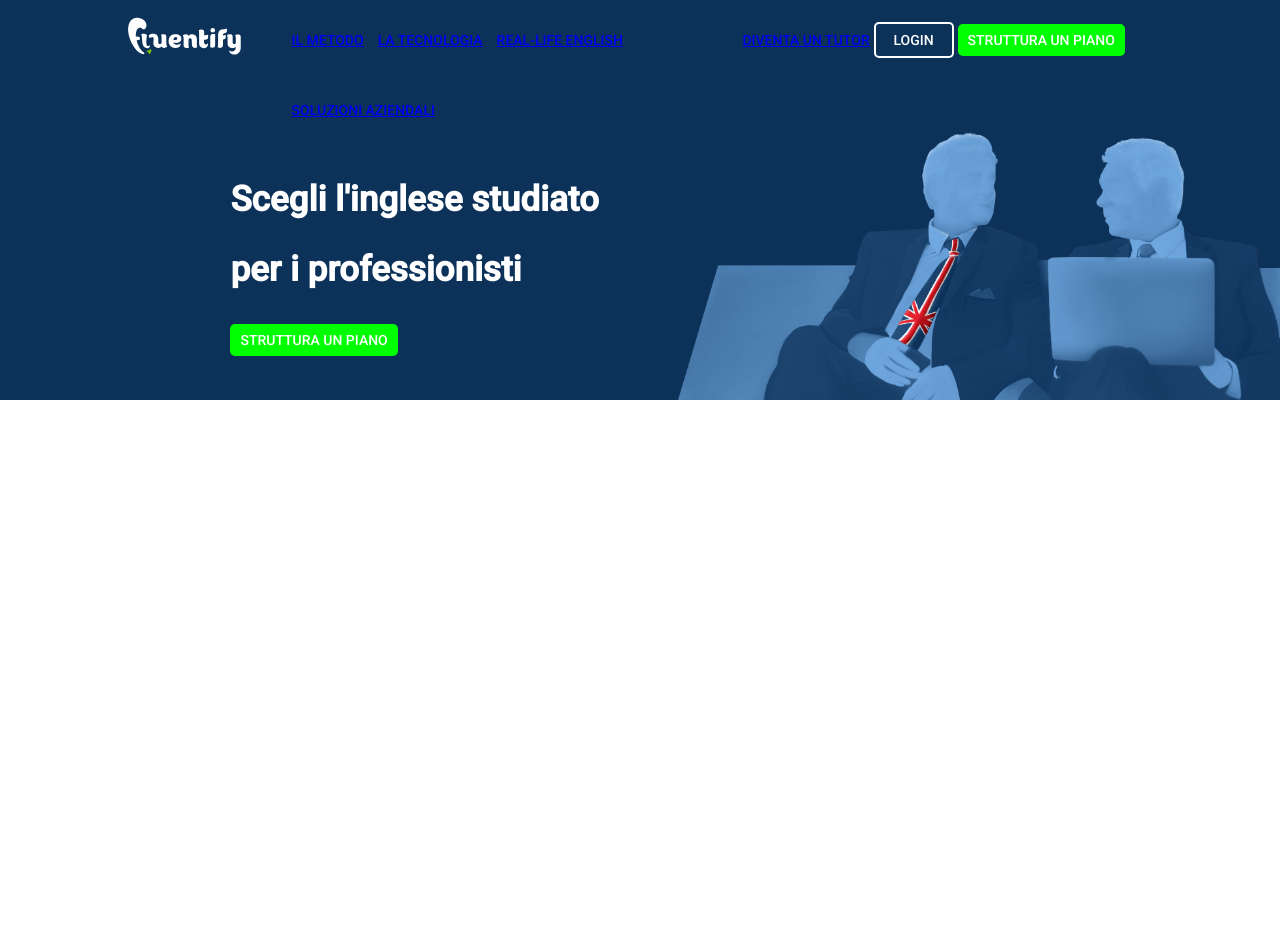
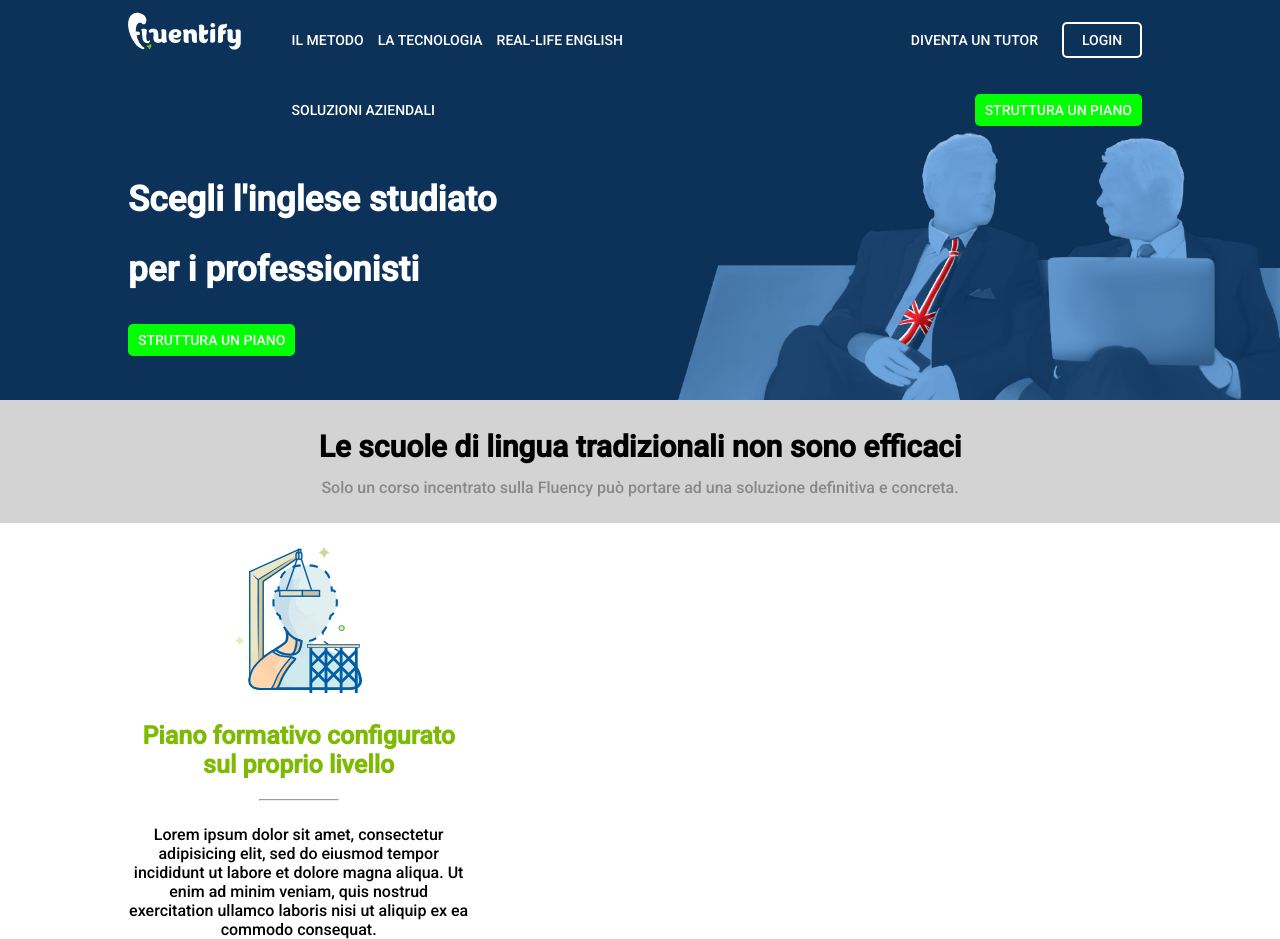
Before and after one commit to TMargherita/htmlcss-fluentify, a plain HTML site: page index.html in a window 1280 px wide. Before the commit the page ends 800 px from the top, so only its background shows below. Drawn offline with Linux system fonts and the light colour scheme.

Commit message:
fine correzione con Samuele

```diff
--- a/css/style.css
+++ b/css/style.css
@@ -19,15 +19,15 @@ header {
   margin: auto;
 }
 
+clearfix::after {
+  content:"";
+  display: table;
+  clear: both;
+}
+
 body {
   font-family: 'Roboto', sans-serif;
   font-size: 16px;
-}
-
-.header-top::after {
-  content:"";
-  display: table;
-  clear: both;
 }
 
 /*navigazione sx*/
@@ -43,40 +43,44 @@ body {
 
 .header-top-logo img {
   vertical-align: middle;
+  margin-bottom: 10px;
+}
+
+.header-top li a {
+  color: #fff;
+  list-style: none;
+  text-decoration: none;
+  text-transform: uppercase;
 }
 
 .header-nav-left {
   float: left;
   width: 45%;
   padding-top: 5px;
-  list-style: none;
   }
 
-.header-nav-left li {
+.menu-inline li {
   display: inline-block;
   margin-left: 10px;
   line-height: 60px;
   font-size: 14px;
-  text-decoration: none;
-  text-transform: uppercase;
 }
 /*navigazione dx*/
 .header-nav-right {
-  float: right;
+  float: left;
   width: 40%;
   padding-top: 5px;
   color: #fff;
+  text-align: right;
 }
 
-.header-nav-right li {
+.header-nav-right li{
   display: inline-block;
-  list-style: none;
-  color: #fff;
+  text-align: right;
   font-size: 14px;
-  text-align: right;
-  text-decoration: none;
-  text-transform: uppercase;
+  padding: 0 10px;
 }
+
 
 .btn {
   color: #fff;
@@ -107,11 +111,58 @@ body {
 .banner-text {
   position: absolute;
   top: 50%;
-  left:0;
+  width: 50%;
   transform: translateY(-50%);
   color: #fff;
+  text-align: left;
 }
 
 .banner-text h1{
   font-size: 35px;
+  margin-left: -25%;
 }
+
+.banner button {
+  margin-left: -25%;
+}
+
+/*section*/
+.grey {
+  background-color: #d3d3d3;
+  text-align: center;
+  padding: 20px 0;
+  line-height: 1.8;
+}
+
+.grey h3 {
+  font-size: 30px;
+}
+
+.grey h4 {
+  font-weight: 500;
+  color: #888888;
+}
+
+/*Sezione info*/
+.col-info {
+  width: 33.33%;
+  float: left;
+  text-align: center;
+}
+
+.col-info .info-img {
+  height: 150px;
+  margin-top: 24px;
+}
+
+.info .col-info h3 {
+  color: #7cbb02;
+  font-size: 25px;
+  margin-top: 20px;
+}
+
+.info .col-info hr {
+  display: inline-block;
+  width: 80px;
+  margin: 20px 0;
+}
--- a/index.html
+++ b/index.html
@@ -7,14 +7,15 @@
     <link rel="stylesheet" href="css/style.css">
   </head>
   <body>
+  <!--intestazione-->
     <header>
-      <div class="header-top container">
+      <div class="header-top container claerfix">
         <div class="header-top">
           <div class="header-top-logo">
             <img src="img/logo.svg" alt="">
         </div>
         <nav class="header-nav-left">
-          <ul>
+          <ul class="menu-inline">
             <li><a href="#">il metodo</a></li>
             <li><a href="#">la tecnologia</a></li>
             <li><a href="#">real-life english</a><li>
@@ -22,25 +23,39 @@
           </ul>
         </nav>
         <nav class="header-nav-right">
-          <ul>
+          <ul class="menu-line">
             <li><a href="#">Diventa un tutor</a></li>
             <li><a href="#"><button class="btn btn-border-white">Login</button></a></li>
             <li><a href="#"><button class="btn btn-green">Struttura un piano</button></a></li>
           </ul>
         </nav>
       </div>
-
-      <div class="banner container">
+        <div class="banner container">
           <div class="banner-text">
             <h1>Scegli l'inglese studiato<br>
             per i professionisti</h1>
             <button class="btn btn-green">Struttura un piano</button>
+         </div>
+      </div>
+    </header>
+    <!--/intestazione-->
+    <!--corpo pagina-->
+    <main>
+      <section class="grey">
+        <h3>Le scuole di lingua tradizionali non sono efficaci</h3>
+        <h4>Solo un corso incentrato sulla Fluency può portare ad una soluzione definitiva e concreta.</h4>
+      </section>
+
+      <section class="info">
+        <div class="container clearfix">
+          <div class="col-info">
+            <img class="info-img" src="img/profile.svg" alt="Profilo">
+            <h3>Piano formativo configurato sul proprio livello</h3>
+            <hr>
+            <p>Lorem ipsum dolor sit amet, consectetur adipisicing elit, sed do eiusmod tempor incididunt ut labore et dolore magna aliqua. Ut enim ad minim veniam, quis nostrud exercitation ullamco laboris nisi ut aliquip ex ea commodo consequat.</p>
           </div>
-      </div>
-
-    </header>
-    <main>
-
+        </div>
+      </section>
     </main>
 
     <footer>
```
